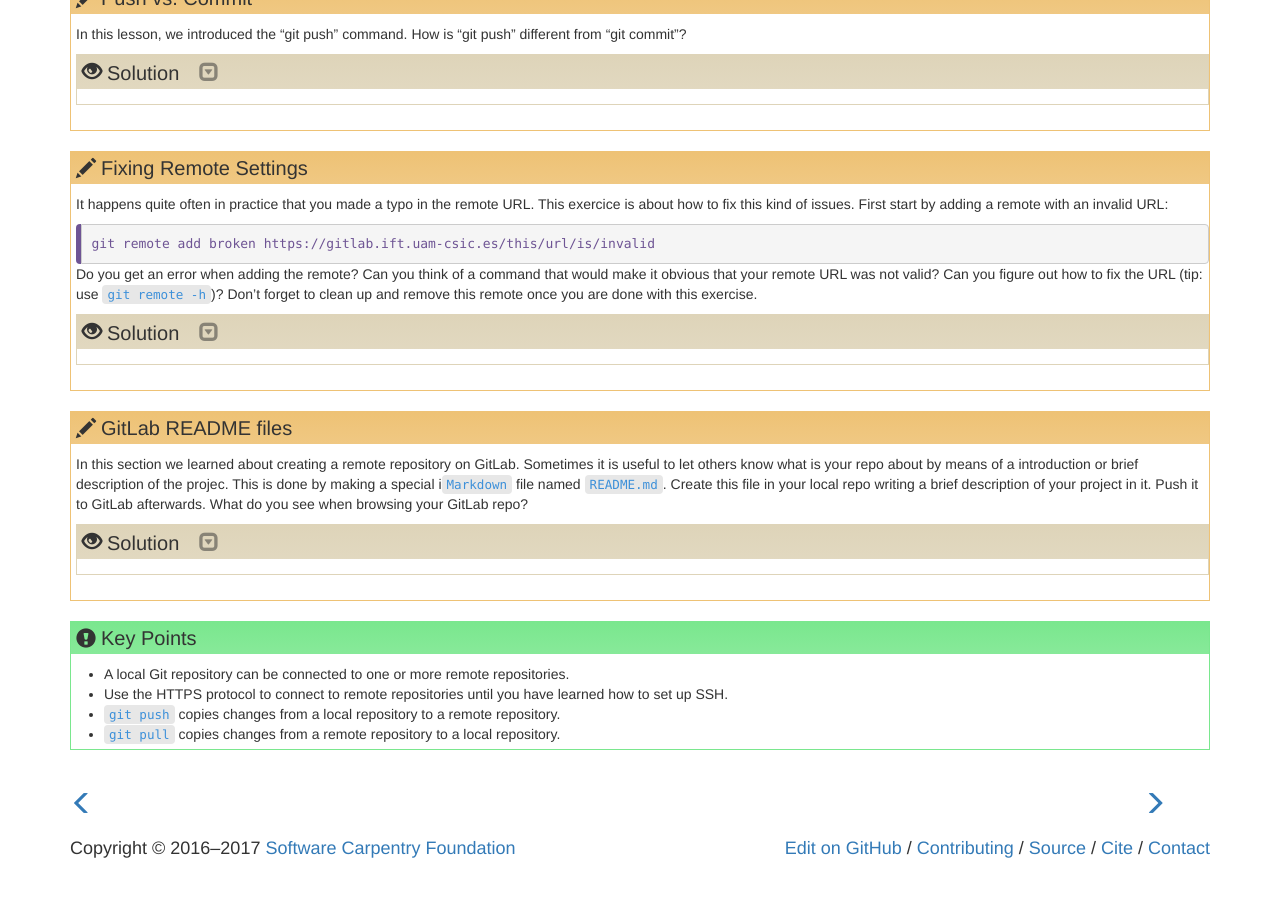
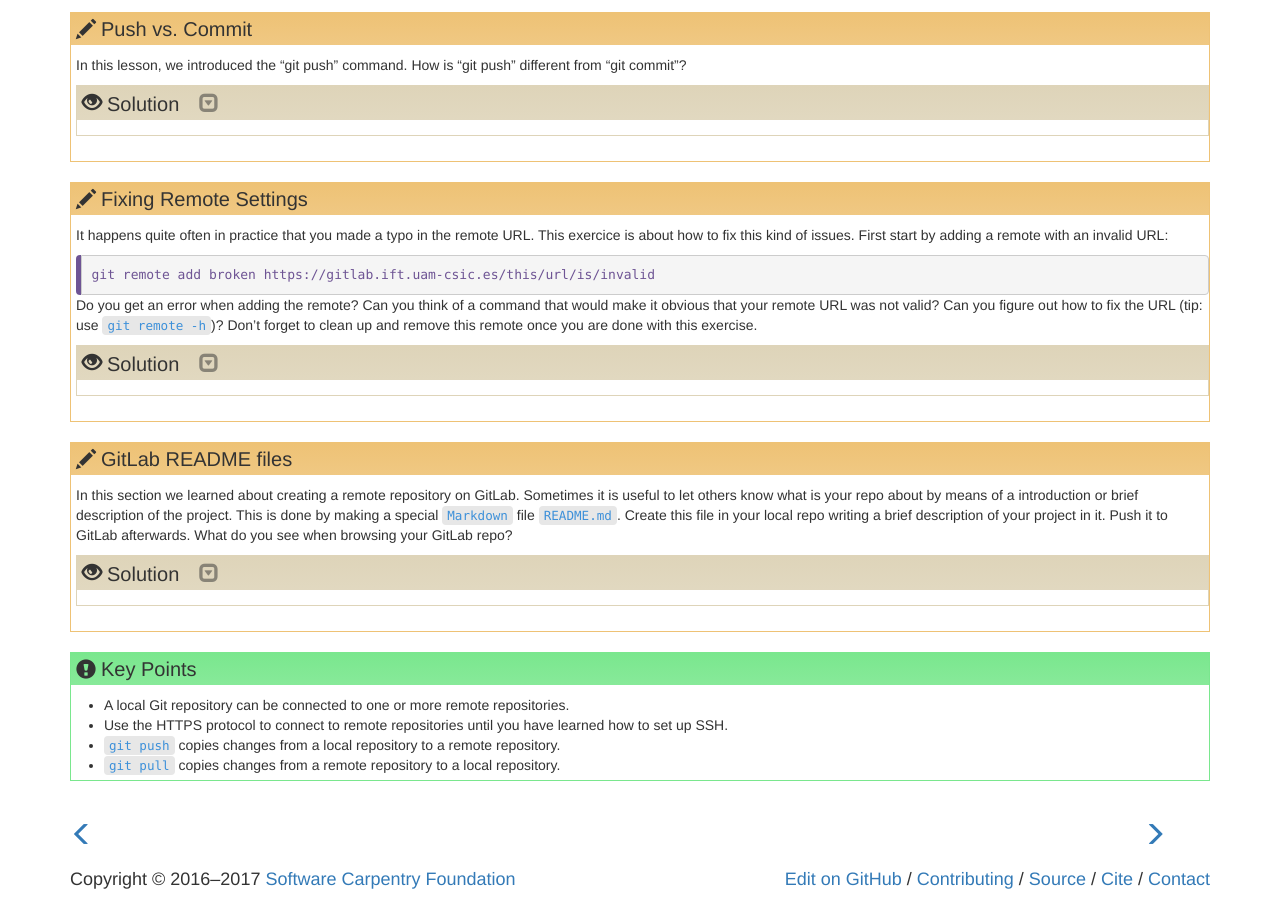
Before and after one commit to adgdt/git-novice-gitlab, a Jekyll site: the page built from _episodes/07-github.md, in a window 1280 px wide and 900 px high, scrolled down 6312 px. Built offline with Jekyll 4.4.1, drawn with Linux system fonts in a browser that asks for light colours; before the commit the page ends 7181 px from its top, so only the background shows below that; some of the changed text lies outside the part shown.

Commit message:
Minor changes in 07

```diff
--- a/_episodes/07-github.md
+++ b/_episodes/07-github.md
@@ -113,10 +113,13 @@ your local repo:
 
 ~~~
 $ git status
+~~~
+{: .bash}
+~~~
 On branch master
 nothing to commit, working tree clean
 ~~~
-{: .bash}
+{: .output}
 
 Then, this command will push your changes from our local repository to the repository on GitLab:
 ~~~
@@ -277,9 +280,9 @@ GitLab, though, this command would download them to our local repository.
 
 > ## GitLab README files
 >
-> In this section we learned about creating a remote repository on GitLab. Sometimes it is useful to let others know what is your repo about by means of a introduction or brief description of the projec. This is done by making a special i`Markdown` file named `README.md`. Create this file in your local repo writing a brief description of your project in it. Push it to GitLab afterwards. What do you see when browsing your GitLab repo?
+> In this section we learned about creating a remote repository on GitLab. Sometimes it is useful to let others know what is your repo about by means of a introduction or brief description of the project. This is done by making a special `Markdown` file `README.md`. Create this file in your local repo writing a brief description of your project in it. Push it to GitLab afterwards. What do you see when browsing your GitLab repo?
 >
 > > ## Solution
-> > You see a nice preview of the file at the frontpage of your GitLab repository. Try to enhance the look by using [Markdown](https://docs.gitlab.com/ee/user/markdown.html) :star
+> > You see a nice preview of the file at the frontpage of your GitLab repository. Try to enhance the look by using [Markdown](https://docs.gitlab.com/ee/user/markdown.html)
 > {: .solution}
 {: .challenge}
```
